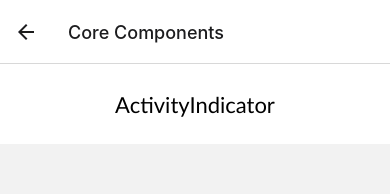
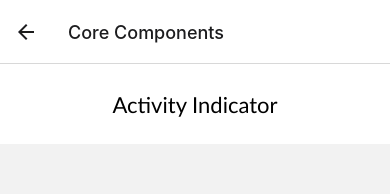
Before and after one commit to mnknegi/rn-getting_started, a React Native app in the folder Demo/: screen /ComponentsList in a window 390 px wide. Shown: the top 194 px of the page. Built offline with nearby package versions, Linux system fonts and the light colour scheme.

Commit message:
Added component display screen

```diff
--- a/Demo/App.js
+++ b/Demo/App.js
@@ -11,6 +11,7 @@ import FlatListExample from './src/screens/ListSelectionBasics/FlatList';
 import SectionListExample from './src/screens/ListSelectionBasics/SectionListBasics';
 import UserDetails from './src/screens/Networking/UserDetails';
 import CoreComponentsList from './src/screens/CoreComponents/ComponentsList';
+import ComponentDisplay from './src/screens/CoreComponents/ComponentDisplay';
 
 const Stack = createNativeStackNavigator();
 
@@ -39,6 +40,13 @@ const App = () => {
           options={{title: 'Core Components'}}
         />
         <Stack.Screen
+          name="ComponentDisplay"
+          component={ComponentDisplay}
+          options={({route}) => ({
+            title: route.params.title,
+          })}
+        />
+        <Stack.Screen
           name="UserDetails"
           component={UserDetails}
           options={({route}) => ({
--- /dev/null
+++ b/Demo/src/screens/CoreComponents/ComponentDisplay.js
@@ -0,0 +1,14 @@
+import React from 'react';
+import {SafeAreaView, StyleSheet} from 'react-native';
+
+const ComponentDisplay = ({navigation, route}) => {
+  return <SafeAreaView style={styles.container}></SafeAreaView>;
+};
+
+const styles = StyleSheet.create({
+  container: {
+    flex: 1,
+  },
+});
+
+export default ComponentDisplay;
--- a/Demo/src/screens/CoreComponents/ComponentsList.js
+++ b/Demo/src/screens/CoreComponents/ComponentsList.js
@@ -1,17 +1,29 @@
 import React from 'react';
-import {SafeAreaView, StyleSheet, FlatList, Text, View} from 'react-native';
+import {
+  SafeAreaView,
+  StyleSheet,
+  FlatList,
+  Text,
+  View,
+  TouchableOpacity,
+} from 'react-native';
 
 import ItemSeparator from '../../components/ItemSeparator';
 
-const CoreComponentsList = () => {
+const CoreComponentsList = ({navigation}) => {
   return (
     <SafeAreaView style={styles.container}>
       <FlatList
-        data={[{id: '1', title: 'ActivityIndicator'}]}
+        data={[{id: '1', title: 'Activity Indicator'}]}
         renderItem={({item}) => (
-          <View style={styles.itemCell}>
-            <Text style={styles.textFormatting}>{item.title}</Text>
-          </View>
+          <TouchableOpacity
+            onPress={() => {
+              navigation.navigate('ComponentDisplay', item);
+            }}>
+            <View style={styles.itemCell}>
+              <Text style={styles.textFormatting}>{item.title}</Text>
+            </View>
+          </TouchableOpacity>
         )}
         ItemSeparatorComponent={ItemSeparator}
         keyExtractor={({id}, index) => index}
```
